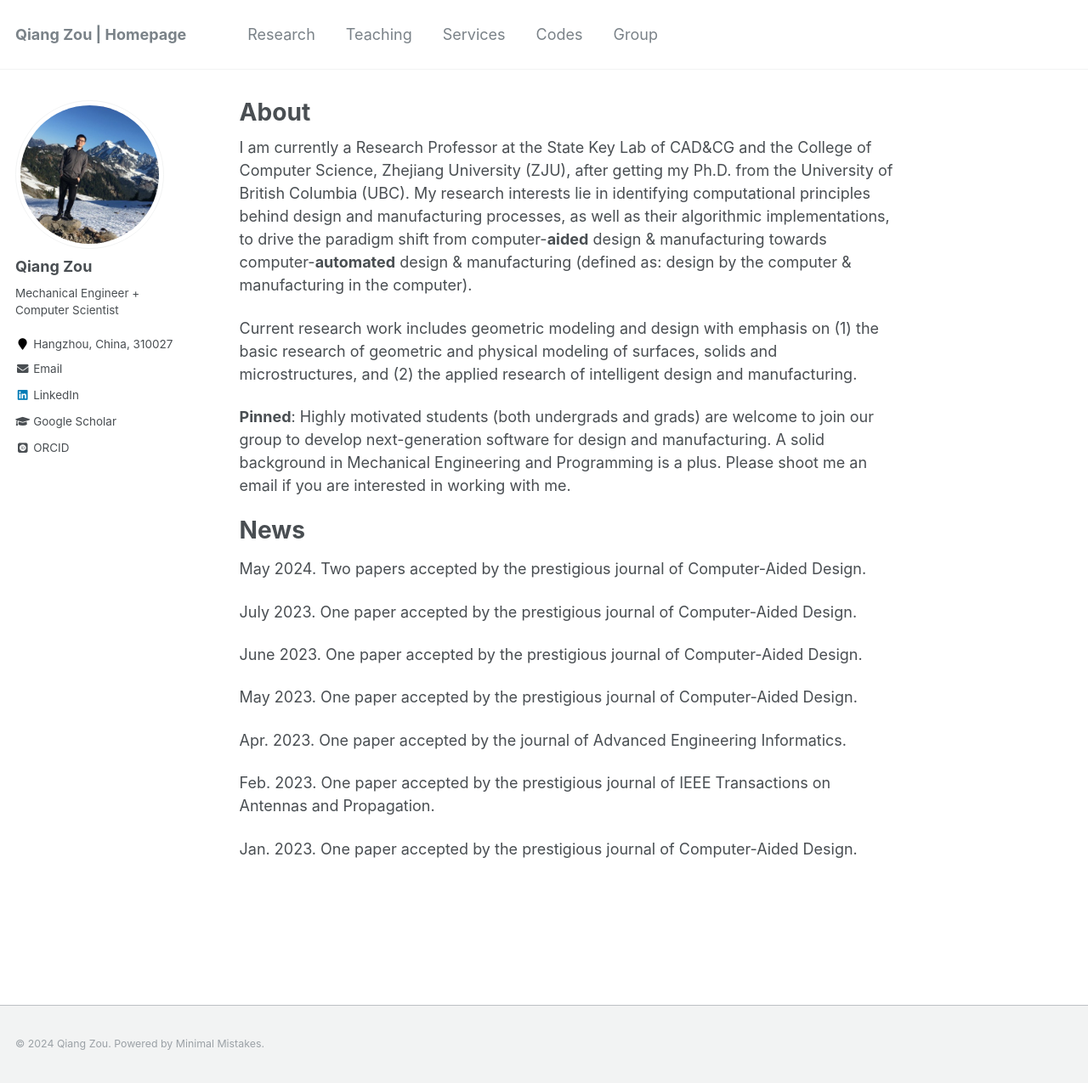
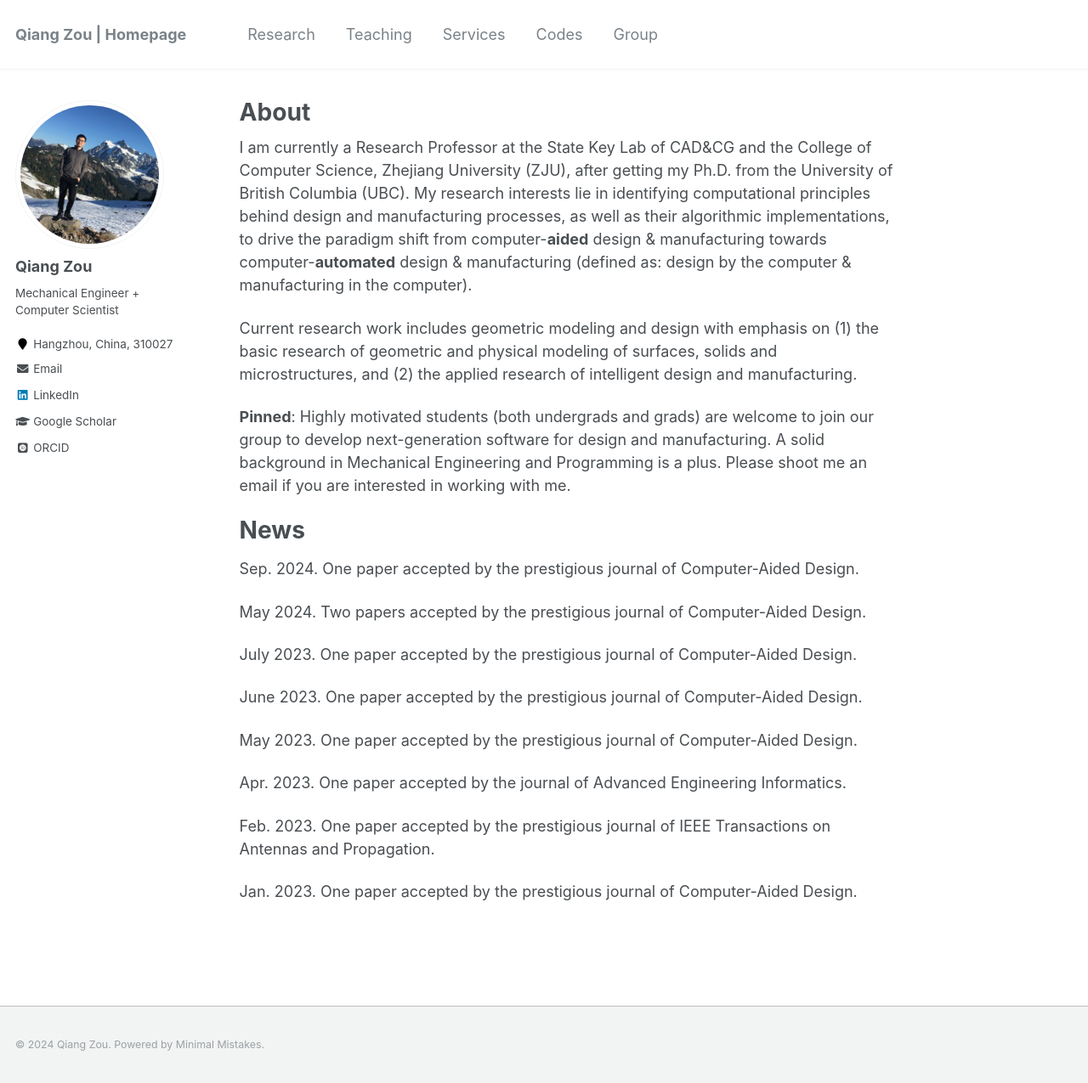
Before and after one commit to Qiang-Zou/Qiang-Zou.github.io, a Jekyll site: the page built from _pages/about.md, in a window 1280 px wide and 1275 px high. Shown: the whole window at 85% size. Built offline with Jekyll 4.4.1, drawn with Linux system fonts in a browser that asks for light colours; some web fonts are replaced.

Commit message:
Update about.md

```diff
--- a/_pages/about.md
+++ b/_pages/about.md
@@ -16,6 +16,8 @@ Current research work includes geometric modeling and design with emphasis on (1
 
 News
 ======
+Sep. 2024. One paper accepted by the prestigious journal of Computer-Aided Design.
+
 May 2024. Two papers accepted by the prestigious journal of Computer-Aided Design.
 
 July 2023. One paper accepted by the prestigious journal of Computer-Aided Design.
```
